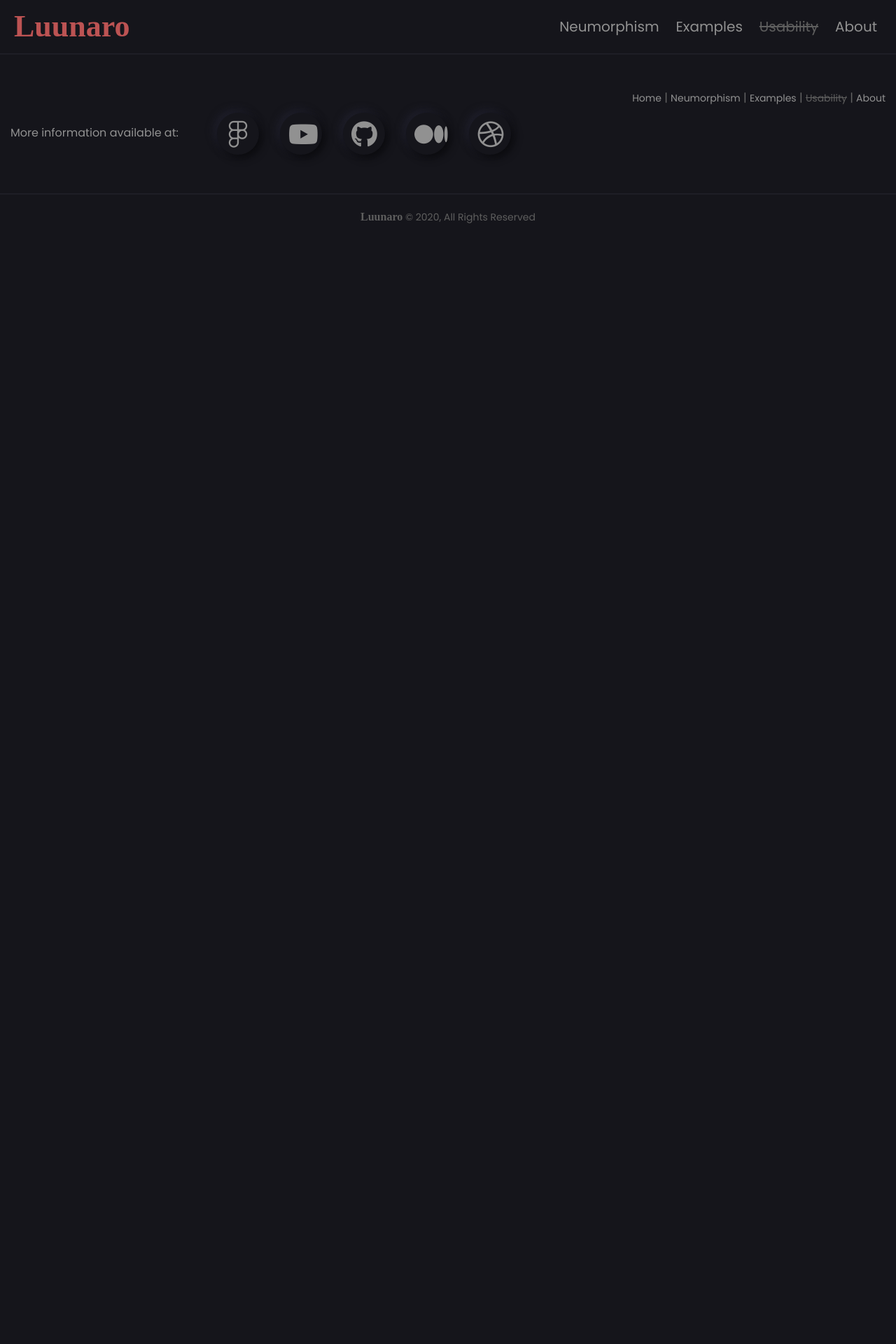
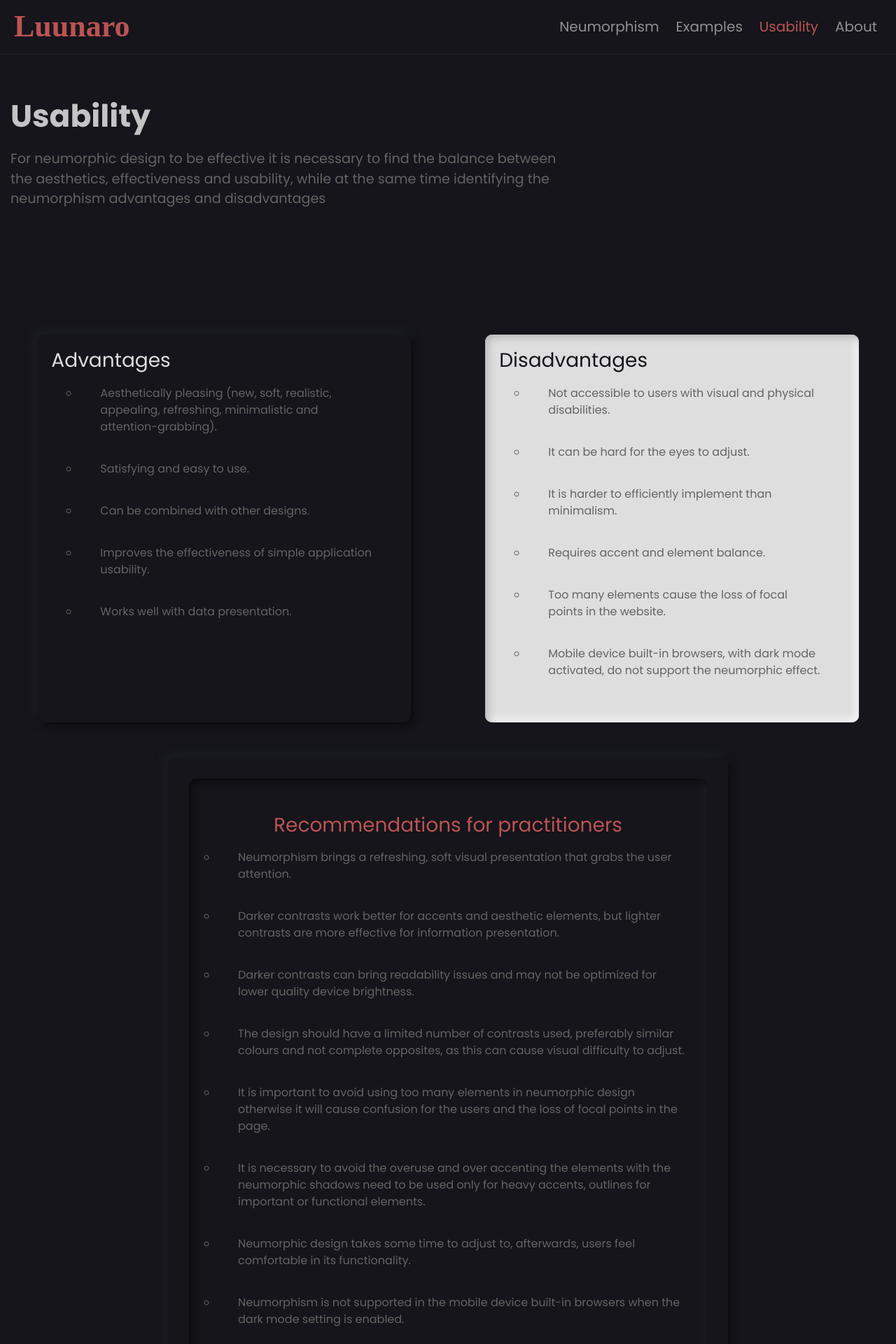
Before and after one commit to yoseychan/luunaro, a Vue app: page /usability in a window 1280 px wide. Shown: the top 1920 px of the page at 70% size. Before the commit the page ends 800 px from the top, so only its background shows below. Built offline with nearby package versions, Linux system fonts and the light colour scheme; a web font is replaced by a local one.

Commit message:
final submission

```diff
--- a/src/components/Cal-meter-dark.vue
+++ b/src/components/Cal-meter-dark.vue
@@ -21,7 +21,7 @@
 									<button class="item-btn neu-darker" @click = "remove(index)"> x </button>
 							</div>
 					</div>
-					<!-- <div class=" total-new"> -->
+
                     <div class="totals neu-darker">
                             <span>Totals:</span>
                             <span class="count" >{{ total.cal }}</span>
@@ -38,7 +38,6 @@
                             <button @click="addNew" class="item-btn add-new neu-darker"> + </button>
                     </div>
                     <div class="clearfix"></div>
-					<!-- </div>   -->
 			</div>
 	</div>
 </template>
--- a/src/components/CalMeter.vue
+++ b/src/components/CalMeter.vue
@@ -1,7 +1,7 @@
 <template>
   <div class="container section">
     <h3>Sample application: Calorie counter</h3>
-    <p>The calorie counter allows the user to input the description od the food item and its nutrition values.
+    <p>The calorie counter allows the user to input the description of the food item and its nutrition values.
         The application calculates all the submitted values into totals. Users are able to remove and edit them at any time.</p>
 
     <CalMeterDark />
--- a/src/components/Footer.vue
+++ b/src/components/Footer.vue
@@ -5,7 +5,7 @@
 				<div class="left">
 					<p>More information available at:</p>
 					<ul class="ficons">
-						<li><a class="bttn shade small" href="#"><i class="fab fa-figma"></i></a></li>
+						<li><a class="bttn shade small" href="https://www.figma.com/proto/9W9TLv1w2PWI55XMzDP4jo/Major-project?node-id=13%3A15&scaling=min-zoom"><i class="fab fa-figma"></i></a></li>
 						<li><a class="bttn shade small" href="https://www.youtube.com/watch?v=tAs59fxBDSU" target="_blank"><i class="fab fa-youtube"></i></a></li>
 						<li><a class="bttn shade small" href="https://github.com/yoseychan/luunaro" target="_blank"><i class="fab fa-github"></i></a></li>
 						<li><a class="bttn shade small" href="https://uxdesign.cc/neumorphism-in-user-interfaces-b47cef3bf3a6" target="_blank"><i class="fab fa-medium-m"></i></a></li>
@@ -17,7 +17,7 @@
 					<router-link to="/" replace>Home</router-link> |
 					<router-link to="/neumorphism">Neumorphism</router-link> |
 					<router-link to="/examples">Examples</router-link> |
-					<a class="disabled">Usability</a> |
+                    <router-link to="/usability">Usability</router-link> |
 					<router-link to="/about">About</router-link>
 				</div>
 			</div>
--- a/src/components/Header.vue
+++ b/src/components/Header.vue
@@ -6,7 +6,7 @@
 				<div class="right">
 					<router-link class="hnav" to="/neumorphism">Neumorphism</router-link>
 					<router-link to="/examples">Examples</router-link>
-					<a class="disabled">Usability</a>
+                    <router-link to="/usability">Usability</router-link>
 					<router-link to="/about">About</router-link>
 				</div>
                 <div class="burger">
@@ -18,7 +18,7 @@
                         <div class="burger-menu-items">
                             <router-link v-on:click="closeMenu" v-bind:class="classObject" class="hnav" to="/neumorphism">Neumorphism</router-link>
                             <router-link v-on:click="closeMenu" to="/examples">Examples</router-link>
-                            <!-- <a class="disabled">Usability</a> -->
+                            <router-link v-on:click="closeMenu" to="/usability">Usability</router-link>
                             <router-link  v-on:click="closeMenu" to="/about">About</router-link>
                         </div>
                     </div>
--- a/src/views/Home.vue
+++ b/src/views/Home.vue
@@ -47,7 +47,7 @@
 						<h3>Neumorphism</h3>
 					</div>
 					<div class="text">
-						<p>Find out more about neumorphism and its predecessor design concepts - material desing and skeuomorphism.</p>
+						<p>Find out more about neumorphism and its predecessor design concepts - material design and skeuomorphism.</p>
 					</div>
 
 					<Button url="neumorphism" theme="bright">Read More</Button>
@@ -70,7 +70,7 @@
 						<p>List of recommendations on how to use the neumorphic design effectively and its pros and cons.</p>
 					</div>
 
-					<Button url="" theme="bright" disabled>Coming Soon</Button>
+					<Button url="usability" theme="bright">Read more</Button>
 				</div>
 			</div>
 		</div> <!-- White Section End -->
--- a/src/views/Usability.vue
+++ b/src/views/Usability.vue
@@ -1,5 +1,146 @@
 <template>
-    <div>
-
+    <div class="container">
+        <div class="section container">
+            <h1>Usability</h1>
+            <p>For neumorphic design to be effective it is necessary to find the balance between the aesthetics,
+                 effectiveness and usability, while at the same time identifying the neumorphism advantages and disadvantages
+            </p>
+        </div>
+        <div class="row justify-content-around ">
+            <div class="pros col-xl-5 neu-darker">
+                <h3>Advantages</h3>
+                <ul>
+                    <li>
+                        <p>Aesthetically pleasing (new, soft, realistic, appealing, refreshing, minimalistic and attention-grabbing).</p>
+                    </li>
+                    <li>
+                        <p>Satisfying and easy to use.</p>
+                    </li>
+                    <li>
+                        <p>Can be combined with other designs.</p>
+                    </li>
+                    <li>
+                        <p>Improves the effectiveness of simple application usability.</p>
+                    </li>
+                    <li>
+                        <p>Works well with data presentation.</p>
+                    </li>
+                </ul>
+            </div>
+            <div class="cons col-xl-5 neu-light-inv">
+                <h3>Disadvantages</h3>
+                <ul>
+                    <li>
+                        <p>Not accessible to users with visual and physical disabilities.</p>
+                    </li>
+                    <li>
+                        <p>It can be hard for the eyes to adjust.</p>
+                     </li>
+                    <li>
+                        <p>It is harder to efficiently implement than minimalism.</p>
+                    </li>
+                    <li>
+                        <p>Requires accent and element balance.</p>
+                    </li>
+                    <li>
+                        <p>Too many elements cause the loss of focal points in the website.</p>
+                    </li>
+                    <li>
+                        <p>Mobile device built-in browsers, with dark mode activated, do not support the neumorphic effect.</p>
+                    </li>
+                </ul>
+            </div>
+        </div>
+        <div class="recommendations neu-darker ">
+            <div class="inner neu-dark-inv">
+                <h3>Recommendations for practitioners</h3>
+                <ul>
+                    <li>
+                        <p>Neumorphism brings a refreshing, soft visual presentation that grabs the user attention.</p>
+                    </li>
+                    <li>
+                        <p>Darker contrasts work better for accents and aesthetic elements, but lighter contrasts are more effective for information presentation.</p>
+                    </li>
+                    <li>
+                        <p>Darker contrasts can bring readability issues and may not be optimized for lower quality device brightness.</p>
+                    </li>
+                    <li>
+                        <p>The design should have a limited number of contrasts used, preferably similar colours and not complete opposites, as this can cause visual difficulty to adjust.</p>
+                    </li>
+                    <li>
+                        <p>It is important to avoid using too many elements in neumorphic design otherwise it will cause confusion for the users and the loss of focal points in the page.</p>
+                    </li>
+                    <li>
+                        <p>It is necessary to avoid the overuse and over accenting the elements with the neumorphic shadows need to be used only for heavy accents,
+                        outlines for important or functional elements.</p>
+                    </li>
+                    <li>
+                        <p>Neumorphic design takes some time to adjust to, afterwards, users feel comfortable in its functionality.</p>
+                    </li>
+                    <li>
+                        <p>Neumorphism is not supported in the mobile device built-in browsers when the dark mode setting is enabled.</p>
+                    </li>
+                    <li>
+                        <p>For website design, neumorphism would be better if used in combination with other design styles, due to it being too simple and bare.</p>
+                    </li>
+                    <li>
+                        <p> For application design, neumorphism offers ease of use and satisfying functionality.</p>
+                    </li>
+                    <li>
+                        <p>Neumorphic design is most effective when working with data.</p>
+                    </li>
+                </ul>
+            </div>
+        </div>
     </div>
 </template>
+
+<style scoped lang="scss">
+@import '../assets/styles/colors';
+
+h1 {
+    color: $txt-onDark-0;
+}
+p {
+    max-width: 800px;
+}
+.cons, .pros {
+    border-radius: 10px;
+    padding: 20px;
+}
+.pros {
+    h3 {
+        color:$white;
+    }
+}
+.cons {
+    background-color: $white;
+    h3 {
+        color:$dark;
+    }
+}
+ul {
+    display: inline-block;
+
+    li {
+        list-style: circle;
+        padding: 10px 30px;
+    }
+}
+.recommendations {
+    max-width: 800px;
+    padding: 30px;
+    margin: 50px auto;
+    border-radius: 10px;
+    .inner {
+        border-radius: 10px;
+        h3 {
+            padding-top: 50px;
+            text-align: center;
+            color:$primary;
+        }
+    }
+}
+
+
+</style>
```
Also changed, not shown: src/views/About.vue (+7 -7 lines). Lines whose indentation alone changed are shown as unchanged.
